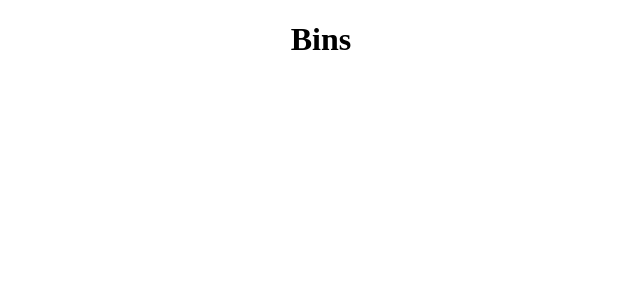
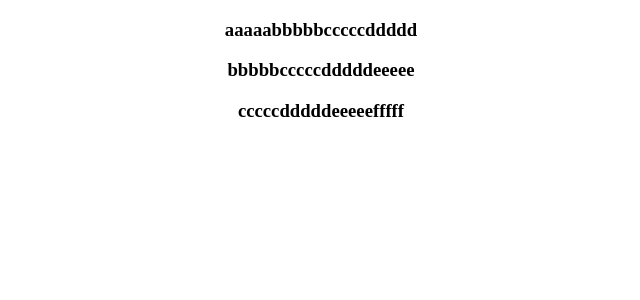
Before and after one commit to feliciaiveliz/Request-Cloud, a React (Create React App) app in the folder frontend/: page / in a window 1280 px wide. Shown: the top 300 px of the page, without its empty margins (319-959 px from the left). Built offline with nearby package versions, Linux system fonts and the light colour scheme; data requests are answered from the project's data file.

Commit message:
adding useEffect to Homepage

```diff
--- a/frontend/src/App.js
+++ b/frontend/src/App.js
@@ -2,6 +2,12 @@ import './App.css';
 import Homepage from './components/Homepage'
 
 function App() {
+   // set state for if user clicks bin, state will be an empty
+   // string initially, and then when a user clicks the
+   // bin, set the state to the bin id. This should cause a rerender
+   // which will allow us to display either the homepage, or the
+   // bin page
+
   return (
     <div className="App">
       <Homepage/>
--- a/frontend/src/components/Homepage.js
+++ b/frontend/src/components/Homepage.js
@@ -1,12 +1,24 @@
+import { useState, useEffect } from 'react'
 import Bins from '../services/bins.js'
 
 const Homepage = () => {
-  // let data = await Bins.getAll()
-  // console.log(data)
+  let [bins, setBins] = useState([])
+
+  useEffect(() => {
+      Bins.getAll().then(bins => {
+        setBins(bins)
+      })
+  }, [])
 
   return (
     <div>
-      <h1>Bins</h1>
+      {bins.map(id => {
+        return (
+          <div>
+            <h3>{id}</h3>
+          </div>
+        )
+      })}
     </div>
   )
 }
```
